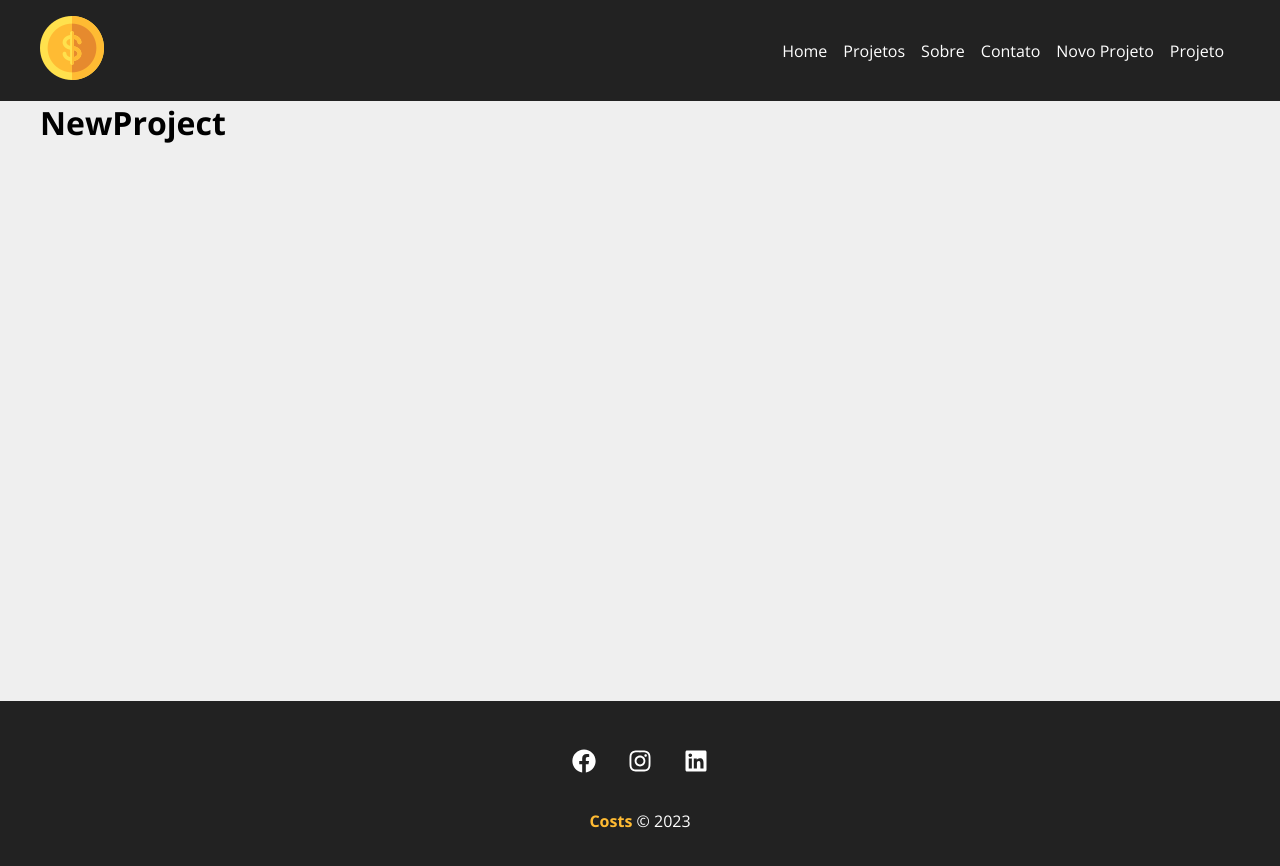
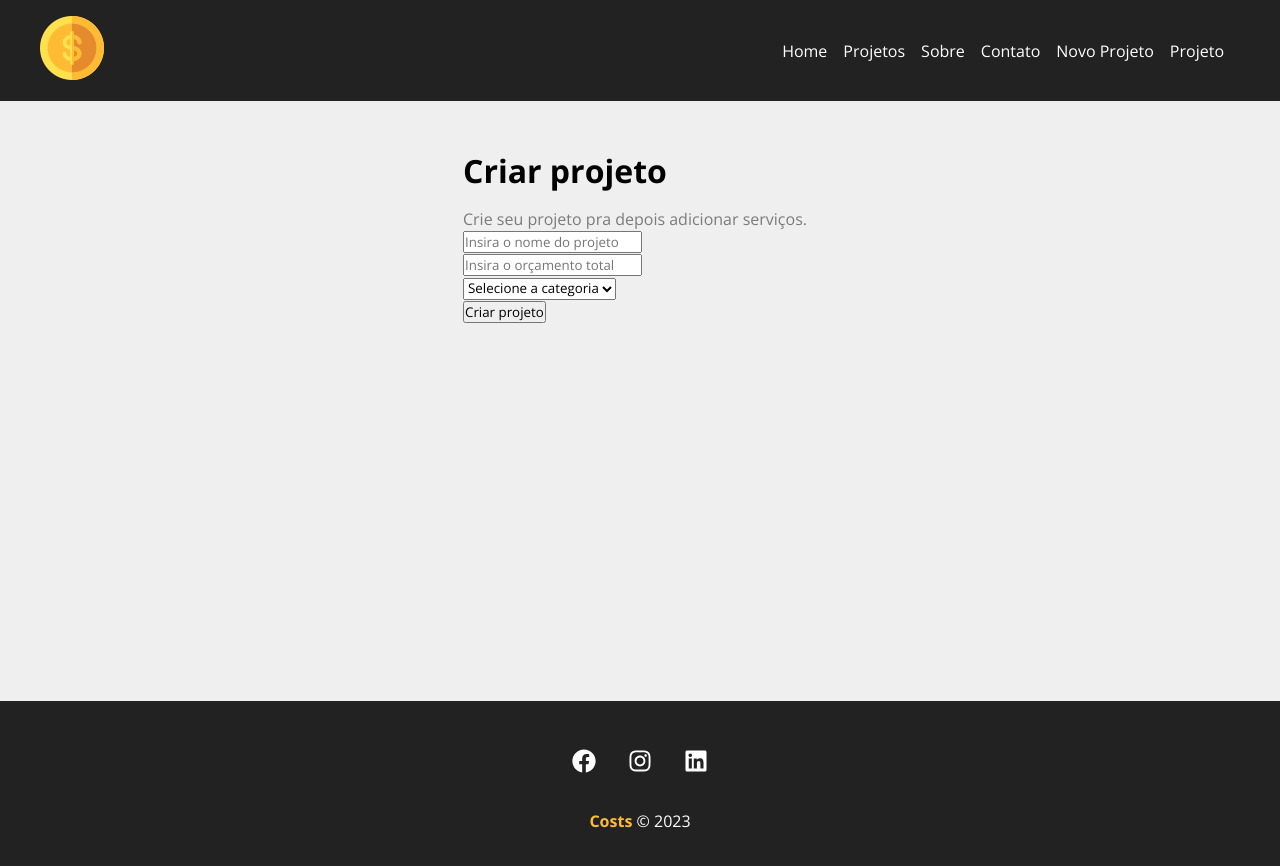
Before and after one commit to giovanep4mg/Projeto_Costs, a React (Create React App) app: page /newproject in a window 1280 px wide. Shown: the top 866 px of the page. Built offline with nearby package versions, Linux system fonts and the light colour scheme.

Commit message:
aula 21 pag para formulario de projeto

```diff
--- /dev/null
+++ b/src/Components/Project/ProjectForm/ProjectForm.js
@@ -0,0 +1,24 @@
+
+function ProjectForm(){
+    return(
+        <form>
+            <div>
+                <input type='text' placeholder='Insira o nome do projeto'/>
+            </div>
+            <div>
+                <input type='number' placeholder='Insira o orçamento total'/>
+            </div>
+            <div>
+                <select name='category_id' id=''>
+                    <option disabled selected>
+                        Selecione a categoria
+                    </option>
+                </select>
+            </div>
+            <div>
+                <input type='submit' value='Criar projeto'/>
+            </div>
+        </form>
+    )
+}
+export default ProjectForm;
--- a/src/Components/pages/NewProject/NewProject.js
+++ b/src/Components/pages/NewProject/NewProject.js
@@ -1,8 +1,13 @@
+import ProjectForm from '../../Project/ProjectForm/ProjectForm';
+import styles from './NewProject.module.css';
+
 function NewProject(){
     return(
-        <>
-            <h1>NewProject</h1>
-        </>
+        <div className={styles.newproject_container}>
+            <h1>Criar projeto</h1>
+            <p>Crie seu projeto pra depois adicionar serviços.</p>
+            <ProjectForm/>
+        </div>
     )
 }
 export default NewProject;
--- /dev/null
+++ b/src/Components/pages/NewProject/NewProject.module.css
@@ -0,0 +1,13 @@
+.newproject_container{
+    width: 450px;
+    margin: 0 auto;
+    padding: 3em;
+}
+
+.newproject_container h1 {
+    margin-bottom: 0.5em;
+}
+
+.newproject_container p {
+    color: #7b7b7b;
+}
```
Also changed, not shown: src/Components/Project/ProjectForm/Project.module.css (added).
